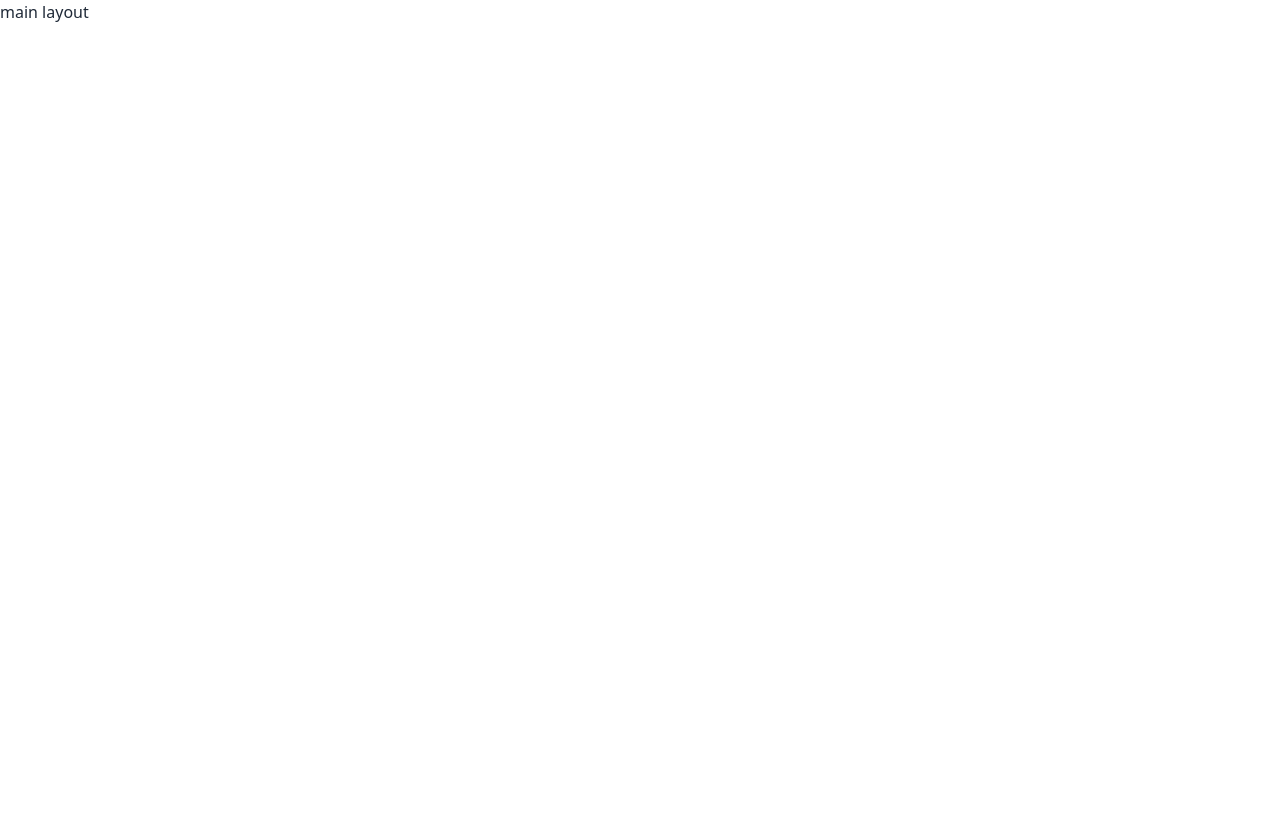
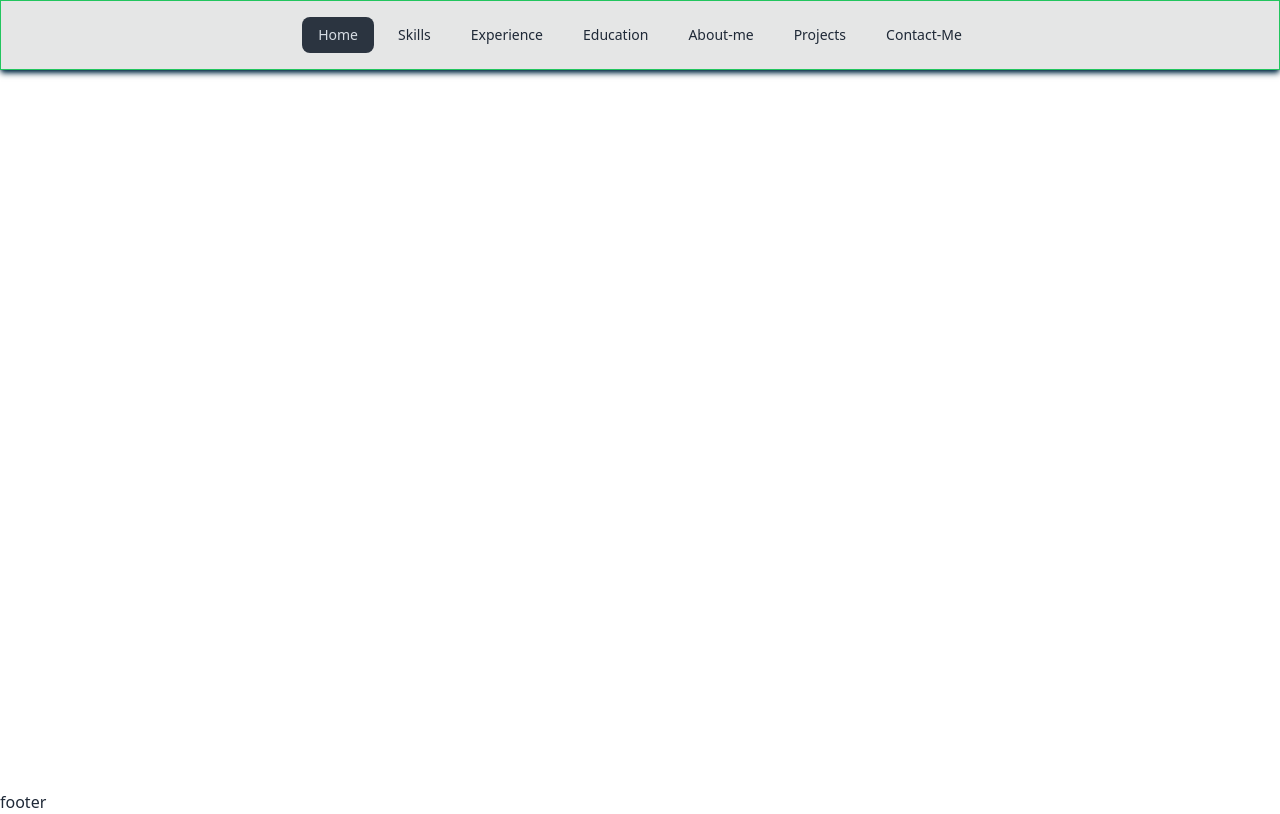
Before and after one commit to Masum-Reza2/My-Portfolio, a React (Vite) app: page / in a window 1280 px wide. Built offline with nearby package versions, Linux system fonts and the light colour scheme.

Commit message:
added navbar

```diff
--- a/index.html
+++ b/index.html
@@ -8,7 +8,7 @@
   <title>Masum Reza | Portfolio</title>
 </head>
 
-<body>
+<body class="max-w-7xl mx-auto">
   <div id="root"></div>
   <script type="module" src="/src/main.jsx"></script>
 </body>
--- /dev/null
+++ b/src/Components/Navbar/Navbar.jsx
@@ -0,0 +1,40 @@
+import { NavLink } from "react-router-dom"
+
+const Navbar = () => {
+    const navLinks = <>
+        <li><NavLink to={'/'}>Home</NavLink></li>
+        <li><NavLink to={'/skills'}>Skills</NavLink></li>
+        <li><NavLink to={'/experience'}>Experience</NavLink></li>
+        <li><NavLink to={'/education'}>Education</NavLink></li>
+        <li><NavLink to={'/about'}>About-me</NavLink></li>
+        <li><NavLink to={'/projects'}>Projects</NavLink></li>
+        <li><NavLink to={'/contact'}>Contact-Me</NavLink></li>
+    </>
+
+    return (
+        <>
+            <div className="navbar bg-base-300 shadow-md shadow-sky-950 border border-green-500">
+                <div className="navbar-start">
+                    <div className="dropdown">
+                        <div tabIndex={0} role="button" className="btn btn-ghost lg:hidden">
+                            <svg xmlns="http://www.w3.org/2000/svg" className="h-5 w-5" fill="none" viewBox="0 0 24 24" stroke="currentColor"><path strokeLinecap="round" strokeLinejoin="round" strokeWidth="2" d="M4 6h16M4 12h8m-8 6h16" /></svg>
+                        </div>
+                        <ul tabIndex={0} className="menu menu-sm dropdown-content mt-3 p-2 shadow shadow-green-900 border border-green-500 bg-base-300 rounded-box w-52 space-y-2 z-50">
+                            {navLinks}
+                        </ul>
+                    </div>
+                </div>
+                <div className="navbar-center hidden lg:flex">
+                    <ul className="menu menu-horizontal px-1 space-x-2">
+                        {navLinks}
+                    </ul>
+                </div>
+                <div className="navbar-end">
+
+                </div>
+            </div>
+        </>
+    )
+}
+
+export default Navbar
--- a/src/Layout/Layout.jsx
+++ b/src/Layout/Layout.jsx
@@ -1,8 +1,15 @@
+import { Outlet } from "react-router-dom"
+import Navbar from "../Components/Navbar/Navbar"
+
 const Layout = () => {
     return (
-        <div>
-            main layout
-        </div>
+        <>
+            <Navbar />
+            <div className="min-h-[90vh]">
+                <Outlet />
+            </div>
+            footer
+        </>
     )
 }
 
--- a/src/routes/Routes.jsx
+++ b/src/routes/Routes.jsx
@@ -6,7 +6,10 @@
     {
         path: '/',
         element: <Layout />,
-        errorElement: <ErrorPage />
+        errorElement: <ErrorPage />,
+        children: [
+            {}
+        ]
     }
 ])
 
```
